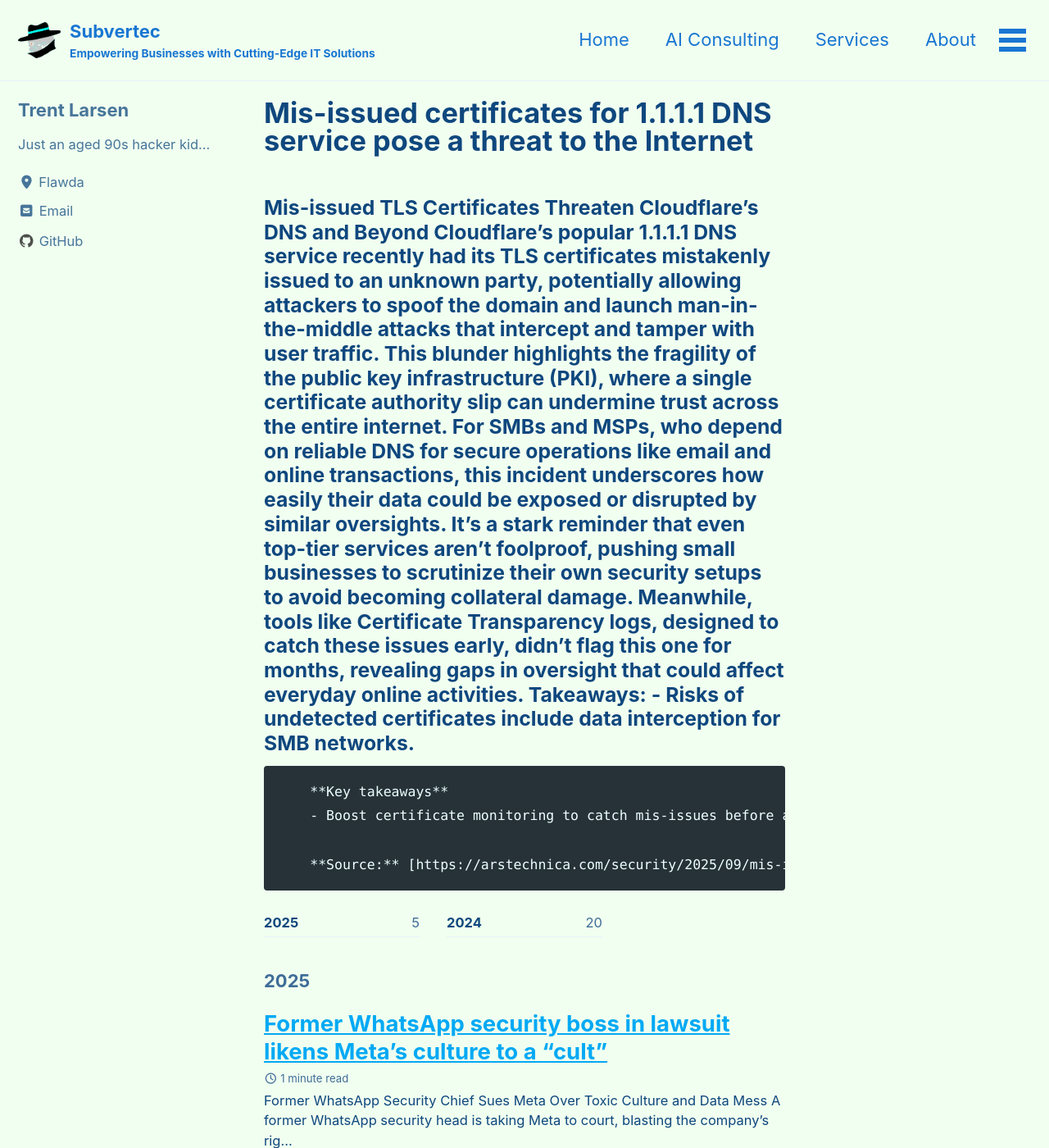
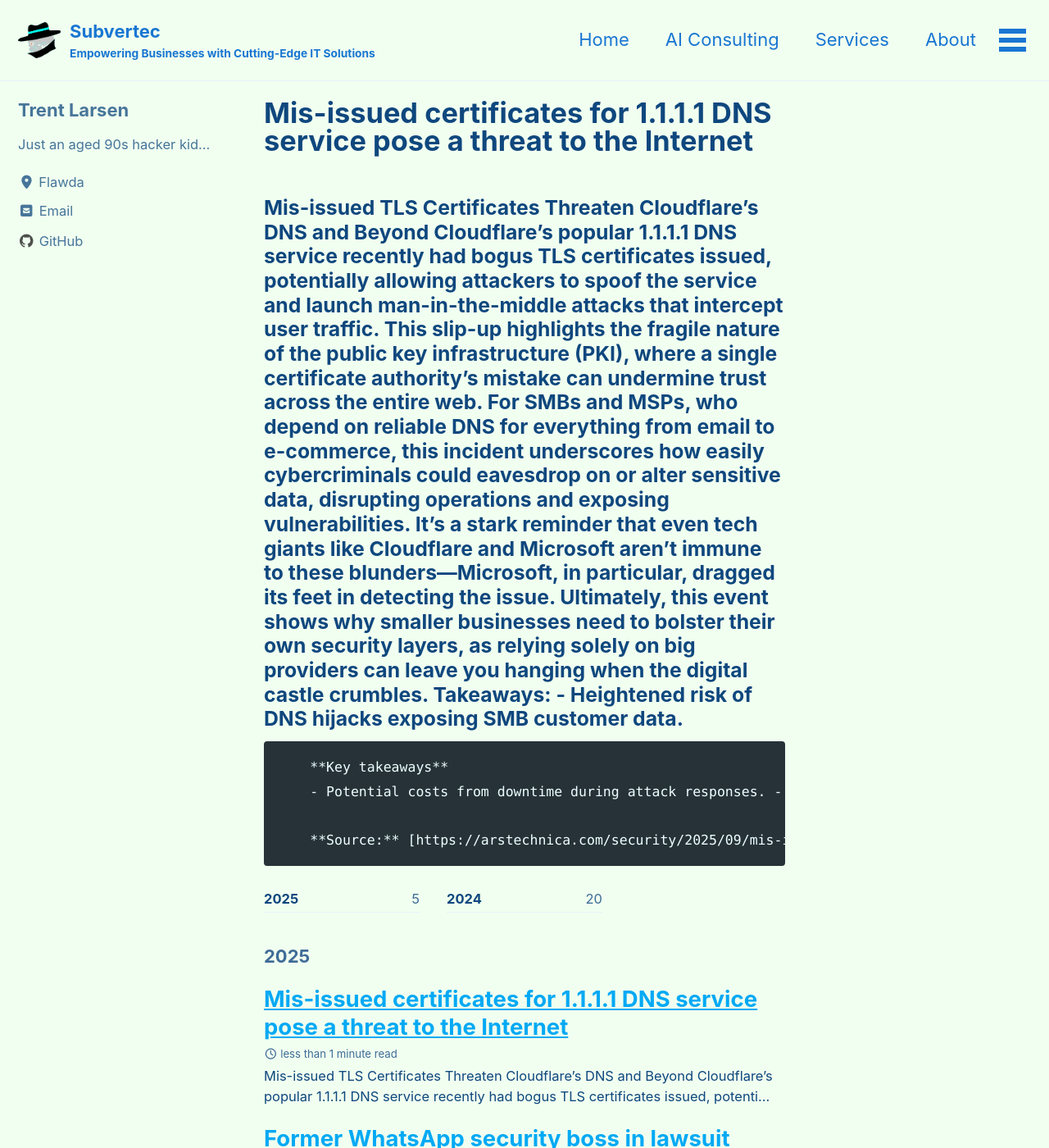
Before and after one commit to subv3rsiv3/website, a Jekyll site: the page built from _posts/2025-09-18-mis-issued-certificates-for-1111-dns-service-pose-a-threat-to-the-internet.md, in a window 1280 px wide and 1400 px high. Shown: the whole window at 82% size. Built offline with Jekyll 4.4.1, drawn with Linux system fonts in a browser that asks for light colours; cached includes are drawn as plain includes; some of the changed text lies outside the part shown.

Commit message:
Publish: Mis-issued certificates for 1.1.1.1 DNS service pose a threat to the Internet

```diff
--- a/_posts/2025-09-18-mis-issued-certificates-for-1111-dns-service-pose-a-threat-to-the-internet.md
+++ b/_posts/2025-09-18-mis-issued-certificates-for-1111-dns-service-pose-a-threat-to-the-internet.md
@@ -1,24 +1,26 @@
 ---
 layout: posts
 title: Mis-issued certificates for 1.1.1.1 DNS service pose a threat to the Internet
-date: '2025-09-18 10:52:42 '
-excerpt: '### Mis-issued TLS Certificates Threaten Cloudflare''s DNS and Beyond Cloudflare''s popular 1.1.1.1 DNS service recently had its TLS certificates mistakenly issued to an unknown party, potentially allowing attackers to spoof the domain and la'
+date: '2025-09-18 11:00:37 '
+excerpt: '### Mis-issued TLS Certificates Threaten Cloudflare''s DNS and Beyond Cloudflare''s popular 1.1.1.1 DNS service recently had bogus TLS certificates issued, potentially allowing attackers to spoof the service and launch man-in-the-middle attac'
 seo_title: Mis-issued certificates for 1.1.1.1 DNS service pose a threat to the Internet
-seo_description: '### Mis-issued TLS Certificates Threaten Cloudflare''s DNS and Beyond Cloudflare''s popular 1.1.1.1 DNS service recently had its TLS certificates mistakenly '
+seo_description: '### Mis-issued TLS Certificates Threaten Cloudflare''s DNS and Beyond Cloudflare''s popular 1.1.1.1 DNS service recently had bogus TLS certificates issued, p'
 categories:
 - Networking
 - AI_Automation
+- Backup_DR
 tags:
 - Networking
 - AI_Automation
+- Backup_DR
 permalink: /blog/mis-issued-certificates-for-1111-dns-service-pose-a-threat-to-the-internet/
 ---
 
-### Mis-issued TLS Certificates Threaten Cloudflare's DNS and Beyond Cloudflare's popular 1.1.1.1 DNS service recently had its TLS certificates mistakenly issued to an unknown party, potentially allowing attackers to spoof the domain and launch man-in-the-middle attacks that intercept and tamper with user traffic. This blunder highlights the fragility of the public key infrastructure (PKI), where a single certificate authority slip can undermine trust across the entire internet. For SMBs and MSPs, who depend on reliable DNS for secure operations like email and online transactions, this incident underscores how easily their data could be exposed or disrupted by similar oversights. It's a stark reminder that even top-tier services aren't foolproof, pushing small businesses to scrutinize their own security setups to avoid becoming collateral damage. Meanwhile, tools like Certificate Transparency logs, designed to catch these issues early, didn't flag this one for months, revealing gaps in oversight that could affect everyday online activities. Takeaways: - Risks of undetected certificates include data interception for SMB networks.
+### Mis-issued TLS Certificates Threaten Cloudflare's DNS and Beyond Cloudflare's popular 1.1.1.1 DNS service recently had bogus TLS certificates issued, potentially allowing attackers to spoof the service and launch man-in-the-middle attacks that intercept user traffic. This slip-up highlights the fragile nature of the public key infrastructure (PKI), where a single certificate authority's mistake can undermine trust across the entire web. For SMBs and MSPs, who depend on reliable DNS for everything from email to e-commerce, this incident underscores how easily cybercriminals could eavesdrop on or alter sensitive data, disrupting operations and exposing vulnerabilities. It's a stark reminder that even tech giants like Cloudflare and Microsoft aren't immune to these blunders—Microsoft, in particular, dragged its feet in detecting the issue. Ultimately, this event shows why smaller businesses need to bolster their own security layers, as relying solely on big providers can leave you hanging when the digital castle crumbles. Takeaways: - Heightened risk of DNS hijacks exposing SMB customer data.
 
         **Key takeaways**
-        - Boost certificate monitoring to catch mis-issues before attacks hit.
-- Costs could spike with downtime from compromised DNS services.
-- Actions: Audit your CA dependencies for potential weak links.
+        - Potential costs from downtime during attack responses.
+- Regularly audit certificate transparency logs for threats.
+- Implement extra verification for critical DNS services.
 
         **Source:** [https://arstechnica.com/security/2025/09/mis-issued-certificates-for-1-1-1-1-dns-service-pose-a-threat-to-the-internet/](https://arstechnica.com/security/2025/09/mis-issued-certificates-for-1-1-1-1-dns-service-pose-a-threat-to-the-internet/)
```
